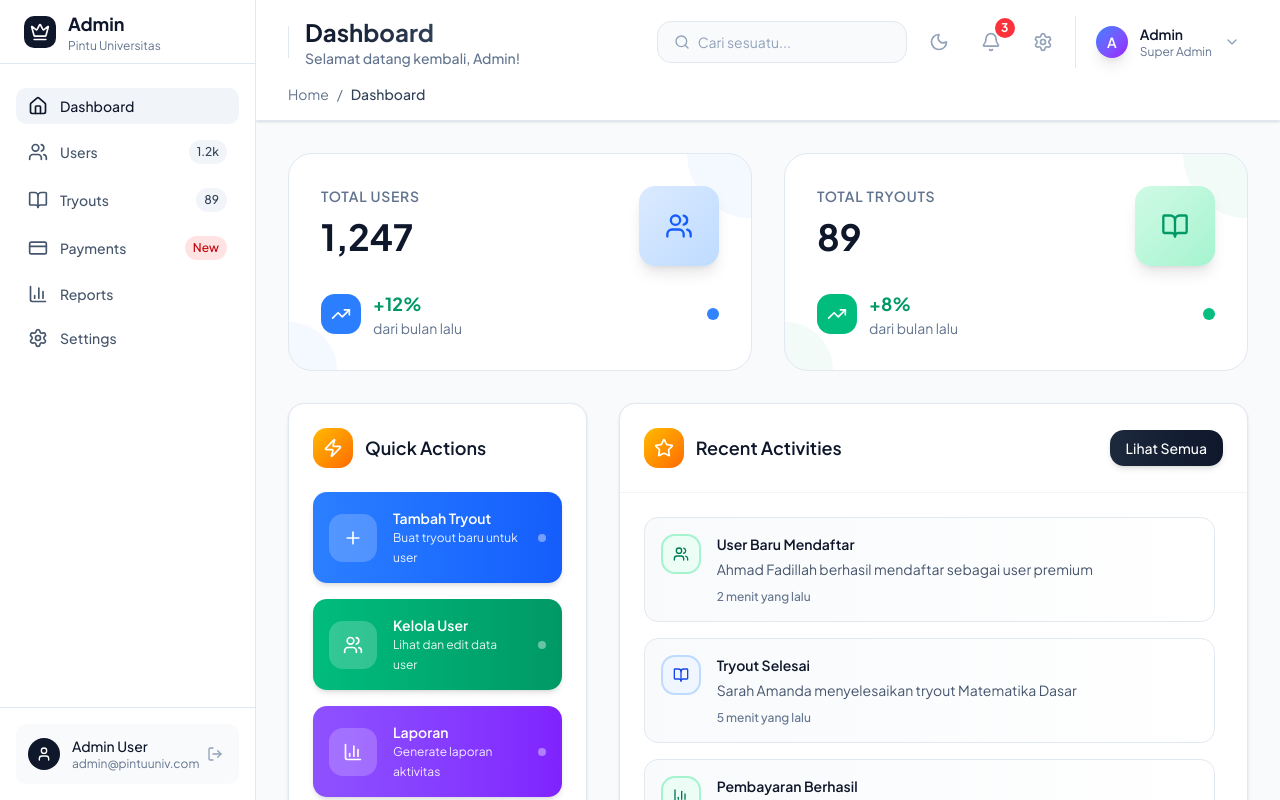
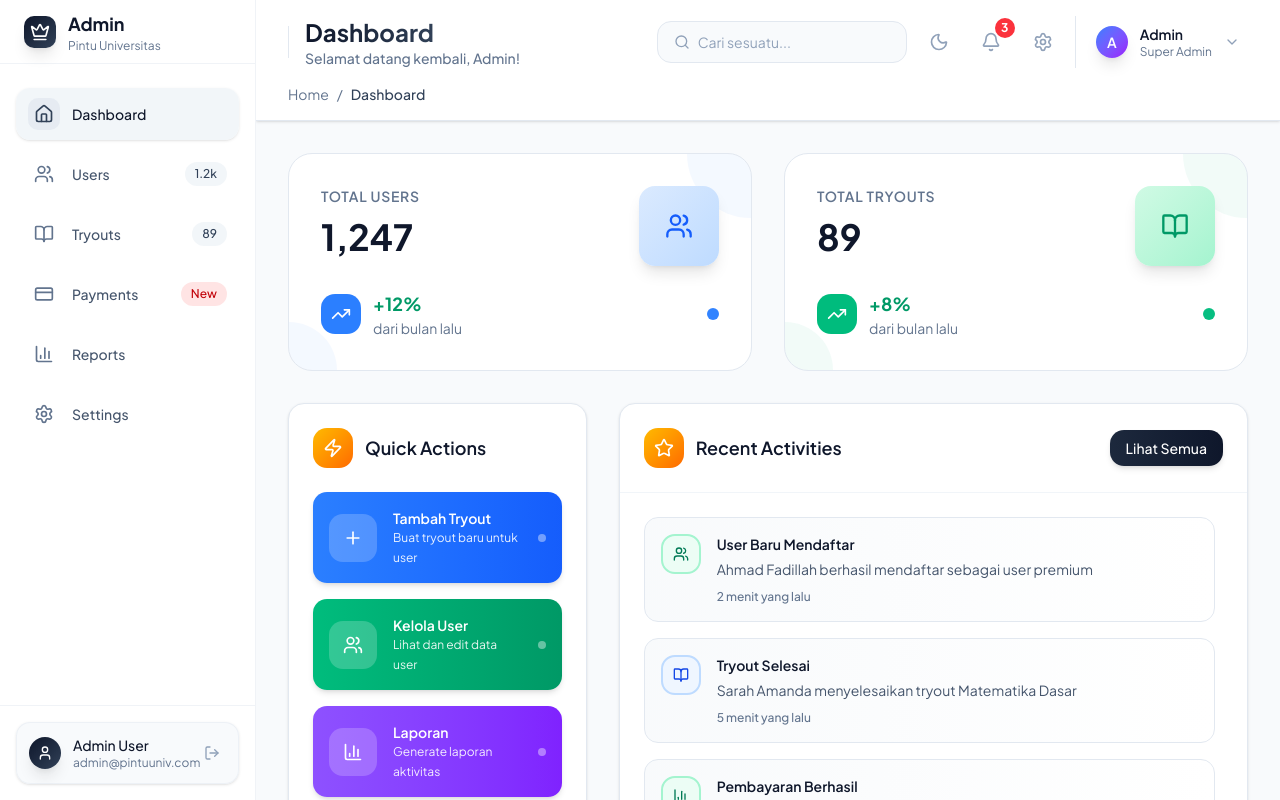
Before and after one commit to akbarryyan/pintuuniv, a Next.js app: page /sys/dashboard in a window 1280 px wide. Shown: the top 800 px of the page. Built offline with nearby package versions, Linux system fonts and the light colour scheme.

Commit message:
feat: perbarui styling pada komponen Sidebar dan AdminDashboard, menambahkan efek blur dan transisi untuk meningkatkan pengalaman pengguna serta memperbaiki tampilan visual

```diff
--- a/src/app/sys/dashboard/page.tsx
+++ b/src/app/sys/dashboard/page.tsx
@@ -78,7 +78,7 @@ export default function AdminDashboard() {
       {/* Mobile Sidebar Overlay */}
       {sidebarOpen && (
         <div
-          className="fixed inset-0 z-40 bg-black bg-opacity-50 lg:hidden"
+          className="fixed inset-0 z-40 bg-white/30 backdrop-blur-sm lg:hidden"
           onClick={() => setSidebarOpen(false)}
         />
       )}
--- a/src/components/sys/Sidebar.tsx
+++ b/src/components/sys/Sidebar.tsx
@@ -87,13 +87,13 @@ export default function Sidebar({ sidebarOpen, setSidebarOpen, activeItem, setAc
   ];
 
   return (
-    <div className={`fixed inset-y-0 left-0 z-50 w-64 bg-white border-r border-slate-200 transform transition-transform duration-300 ease-in-out lg:sticky lg:top-0 lg:translate-x-0 lg:inset-0 lg:h-screen flex flex-col ${
+    <div className={`fixed inset-y-0 left-0 z-50 w-64 bg-white/95 backdrop-blur-md border-r border-slate-200/50 shadow-2xl transform transition-all duration-300 ease-in-out lg:sticky lg:top-0 lg:translate-x-0 lg:inset-0 lg:h-screen lg:bg-white lg:backdrop-blur-none lg:shadow-none flex flex-col ${
       sidebarOpen ? 'translate-x-0' : '-translate-x-full'
     }`}>
       {/* Sidebar Header */}
-      <div className="flex items-center justify-between h-16 px-6 border-b border-slate-200 flex-shrink-0">
+      <div className="flex items-center justify-between h-16 px-6 border-b border-slate-200/50 flex-shrink-0 bg-white/80 backdrop-blur-sm lg:bg-white lg:backdrop-blur-none">
         <div className="flex items-center space-x-3">
-          <div className="w-8 h-8 bg-slate-900 rounded-lg flex items-center justify-center">
+          <div className="w-8 h-8 bg-gradient-to-br from-slate-900 to-slate-700 rounded-lg flex items-center justify-center shadow-lg">
             <Crown className="w-5 h-5 text-white" />
           </div>
           <div>
@@ -103,34 +103,40 @@ export default function Sidebar({ sidebarOpen, setSidebarOpen, activeItem, setAc
         </div>
         <button
           onClick={() => setSidebarOpen(false)}
-          className="lg:hidden p-2 text-slate-400 hover:text-slate-600 hover:bg-slate-100 rounded-lg"
+          className="lg:hidden p-2 text-slate-400 hover:text-slate-600 hover:bg-slate-100/80 rounded-lg transition-all duration-300 hover:scale-105 active:scale-95"
         >
           <X className="w-5 h-5" />
         </button>
       </div>
 
       {/* Sidebar Navigation */}
-      <nav className="flex-1 px-4 py-6 space-y-2 overflow-y-auto">
+      <nav className="flex-1 px-4 py-6 space-y-2 overflow-y-auto bg-white/60 backdrop-blur-sm lg:bg-transparent lg:backdrop-blur-none">
         {sidebarItems.map((item) => (
           <a
             key={item.href}
             href={item.href}
             onClick={() => setActiveItem(item.href.split('/').pop() || 'dashboard')}
-            className={`flex items-center justify-between px-3 py-2 text-sm font-medium rounded-lg transition-colors ${
+            className={`flex items-center justify-between px-3 py-2.5 text-sm font-medium rounded-xl transition-all duration-300 ${
               activeItem === (item.href.split('/').pop() || 'dashboard')
-                ? 'bg-slate-100 text-slate-900'
-                : 'text-slate-600 hover:text-slate-900 hover:bg-slate-50'
+                ? 'bg-slate-100/90 text-slate-900 shadow-sm backdrop-blur-sm'
+                : 'text-slate-600 hover:text-slate-900 hover:bg-slate-50/80 hover:shadow-sm backdrop-blur-sm'
             }`}
           >
             <div className="flex items-center space-x-3">
-              {item.icon}
+              <div className={`p-1.5 rounded-lg transition-all duration-300 ${
+                activeItem === (item.href.split('/').pop() || 'dashboard')
+                  ? 'bg-slate-200/80 text-slate-700'
+                  : 'text-slate-500 group-hover:bg-slate-100/80 group-hover:text-slate-600'
+              }`}>
+                {item.icon}
+              </div>
               <span>{item.title}</span>
             </div>
             {item.badge && (
-              <span className={`px-2 py-1 text-xs font-medium rounded-full ${
+              <span className={`px-2.5 py-1 text-xs font-medium rounded-full transition-all duration-300 ${
                 item.badge === 'New'
-                  ? 'bg-red-100 text-red-700'
-                  : 'bg-slate-100 text-slate-700'
+                  ? 'bg-red-100/90 text-red-700 backdrop-blur-sm'
+                  : 'bg-slate-100/90 text-slate-700 backdrop-blur-sm'
               }`}>
                 {item.badge}
               </span>
@@ -140,16 +146,16 @@ export default function Sidebar({ sidebarOpen, setSidebarOpen, activeItem, setAc
       </nav>
 
       {/* Sidebar Footer - Fixed at Bottom */}
-      <div className="p-4 border-t border-slate-200 flex-shrink-0">
-        <div className="flex items-center space-x-3 p-3 bg-slate-50 rounded-lg">
-          <div className="w-8 h-8 bg-slate-900 rounded-full flex items-center justify-center">
+      <div className="p-4 border-t border-slate-200/50 flex-shrink-0 bg-white/80 backdrop-blur-sm lg:bg-transparent lg:backdrop-blur-none">
+        <div className="flex items-center space-x-3 p-3 bg-slate-50/90 backdrop-blur-sm rounded-xl border border-slate-200/50 shadow-sm">
+          <div className="w-8 h-8 bg-gradient-to-br from-slate-900 to-slate-700 rounded-full flex items-center justify-center shadow-lg">
             <User className="w-4 h-4 text-white" />
           </div>
           <div className="flex-1 min-w-0">
             <p className="text-sm font-medium text-slate-900">Admin User</p>
             <p className="text-xs text-slate-500">admin@pintuuniv.com</p>
           </div>
-          <button className="p-1 text-slate-400 hover:text-slate-600 hover:bg-slate-200 rounded">
+          <button className="p-1.5 text-slate-400 hover:text-slate-600 hover:bg-slate-200/80 rounded-lg transition-all duration-300 hover:scale-105 active:scale-95">
             <LogOut className="w-4 h-4" />
           </button>
         </div>
```
